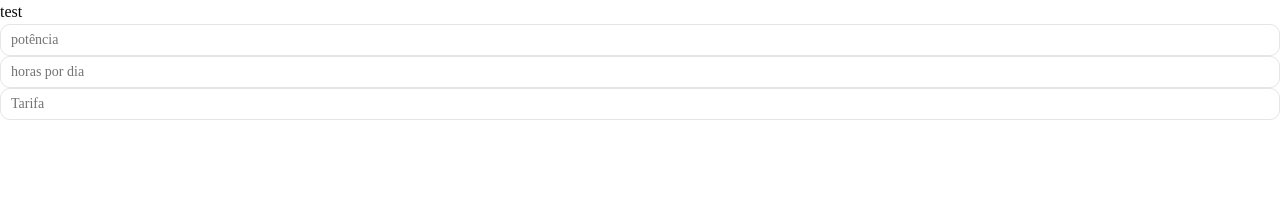
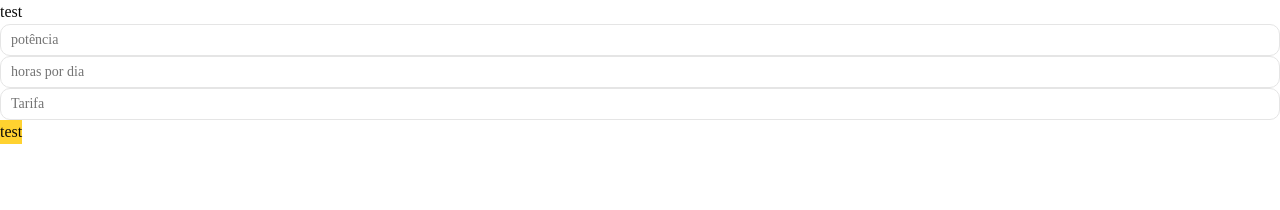
Before and after one commit to Fabricio-santuchi/calculadora-energia, a Next.js app: page / in a window 1280 px wide. Shown: the top 210 px of the page. Built offline with nearby package versions, Linux system fonts and the light colour scheme.

Commit message:
task 5 completo

```diff
--- a/src/app/page.tsx
+++ b/src/app/page.tsx
@@ -1,4 +1,4 @@
-import Calculadora from "@/components/ui/calculadora-form";
+import Calculadora from "@/components/calculadora-form";
 
 export default function Home() {
   return (
--- a/src/components/ui/calculadora-form.tsx
+++ b/src/components/calculadora-form.tsx
@@ -2,6 +2,7 @@
 
 import { Input } from "@/components/ui/input";
 import { calculoSchema } from "@/lib/schema";
+import { Button } from "@base-ui/react";
 import { useState } from "react";
 import { treeifyError } from "zod";
 
@@ -53,6 +54,10 @@ const Calculadora = () => {
         placeholder="Tarifa"
       />
       {erros.tarifaPorKwh && <p>{erros.tarifaPorKwh}</p>}
+
+      <Button type="submit" className="bg-amber-300">
+        test
+      </Button>
     </form>
   );
 };
```
